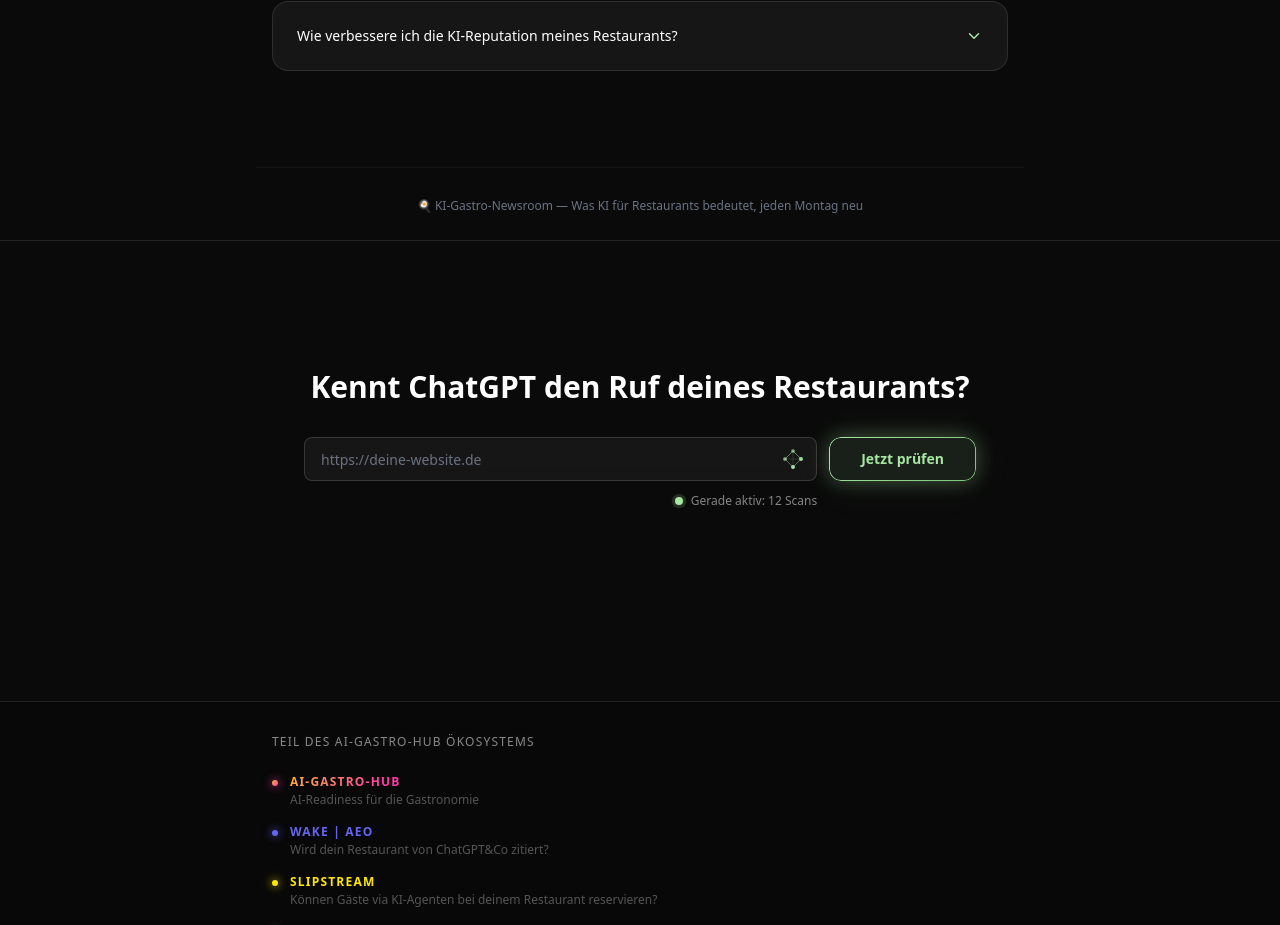
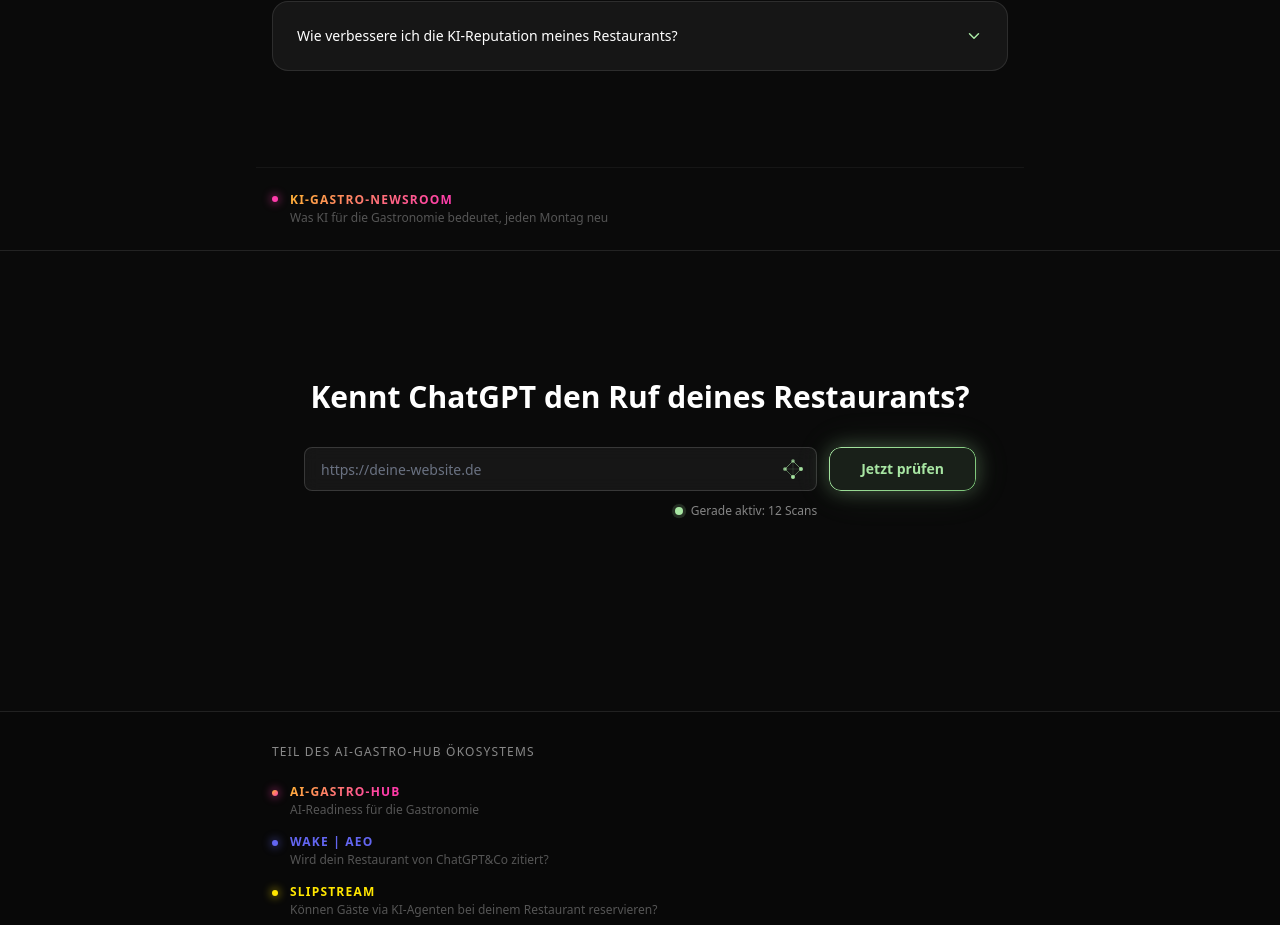
Before and after one commit to perspectivetwist/geo-gastro, a Next.js app: page / in a window 1280 px wide. Shown: the part 3232-4157 px from the top of the page. Built offline with nearby package versions, Linux system fonts and the light colour scheme; no server answers.

Commit message:
fix: Newsroom-Link mit Dot+Gradient-Style
Co-Authored-By: Claude Opus 4.6 <noreply@anthropic.com>

```diff
--- a/app/page.tsx
+++ b/app/page.tsx
@@ -159,14 +159,13 @@ export default function Home() {
       </div>
 
       {/* Newsroom Link */}
-      <div className="max-w-3xl mx-auto px-4 py-6 text-center border-t border-white/5">
-        <a
-          href="https://ai-gastro-hub.vercel.app/newsroom"
-          target="_blank"
-          rel="noopener noreferrer"
-          className="text-xs text-gray-500 hover:text-gray-300 transition"
-        >
-          🍳 KI-Gastro-Newsroom — Was KI f&uuml;r Restaurants bedeutet, jeden Montag neu
+      <div className="max-w-3xl mx-auto px-4 py-6 border-t border-white/5">
+        <a href="https://ai-gastro-hub.vercel.app/newsroom" target="_blank" rel="noopener noreferrer" className="flex items-start gap-3 group">
+          <div className="w-[6px] h-[6px] rounded-full flex-shrink-0 mt-1" style={{ background: "#FF3CAC", boxShadow: "0 0 8px 2px #FF3CAC66" }} />
+          <div className="flex flex-col">
+            <div className="text-xs tracking-widest uppercase font-semibold" style={{ background: "linear-gradient(135deg, #FFB432 0%, #FF3CAC 50%, #FF2D78 100%)", WebkitBackgroundClip: "text", WebkitTextFillColor: "transparent", backgroundClip: "text" }}>KI-Gastro-Newsroom</div>
+            <div className="text-xs mt-0.5" style={{ color: "#555" }}>Was KI f&uuml;r die Gastronomie bedeutet, jeden Montag neu</div>
+          </div>
         </a>
       </div>
 
--- a/app/results/ResultsClient.tsx
+++ b/app/results/ResultsClient.tsx
@@ -91,9 +91,13 @@ function ResultsContent() {
             Erstellt mit AI Shift Drift | Kostenloser KI-Scan f&uuml;r Restaurants
           </a>
         </div>
-        <div className="mt-6 pt-4 border-t border-white/5 text-center">
-          <a href="https://ai-gastro-hub.vercel.app/newsroom" target="_blank" rel="noopener noreferrer" className="text-xs text-gray-600 hover:text-gray-400 transition">
-            🍳 KI-Gastro-Newsroom — Was KI f&uuml;r Restaurants bedeutet
+        <div className="mt-6 pt-4 border-t border-white/5">
+          <a href="https://ai-gastro-hub.vercel.app/newsroom" target="_blank" rel="noopener noreferrer" className="flex items-start gap-3 group">
+            <div className="w-[6px] h-[6px] rounded-full flex-shrink-0 mt-1" style={{ background: "#FF3CAC", boxShadow: "0 0 8px 2px #FF3CAC66" }} />
+            <div className="flex flex-col">
+              <div className="text-xs tracking-widest uppercase font-semibold" style={{ background: "linear-gradient(135deg, #FFB432 0%, #FF3CAC 50%, #FF2D78 100%)", WebkitBackgroundClip: "text", WebkitTextFillColor: "transparent", backgroundClip: "text" }}>KI-Gastro-Newsroom</div>
+              <div className="text-xs mt-0.5" style={{ color: "#555" }}>Was KI f&uuml;r die Gastronomie bedeutet, jeden Montag neu</div>
+            </div>
           </a>
         </div>
       </div>
```
